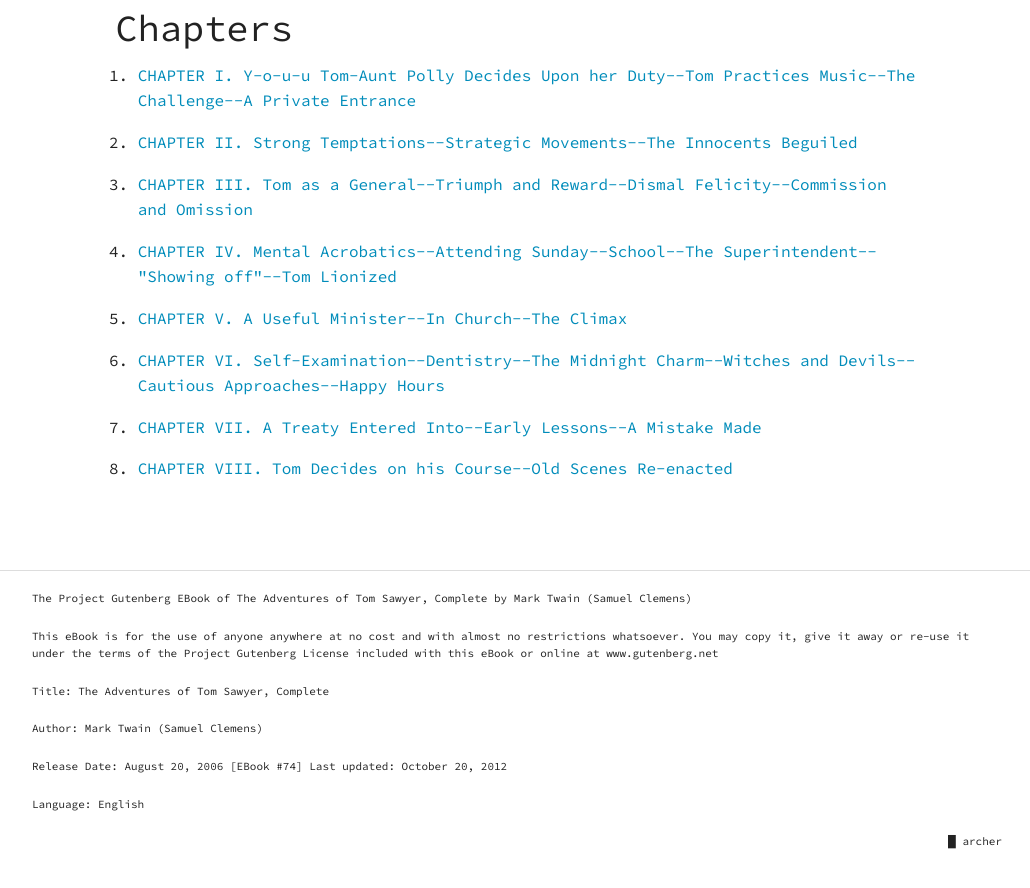
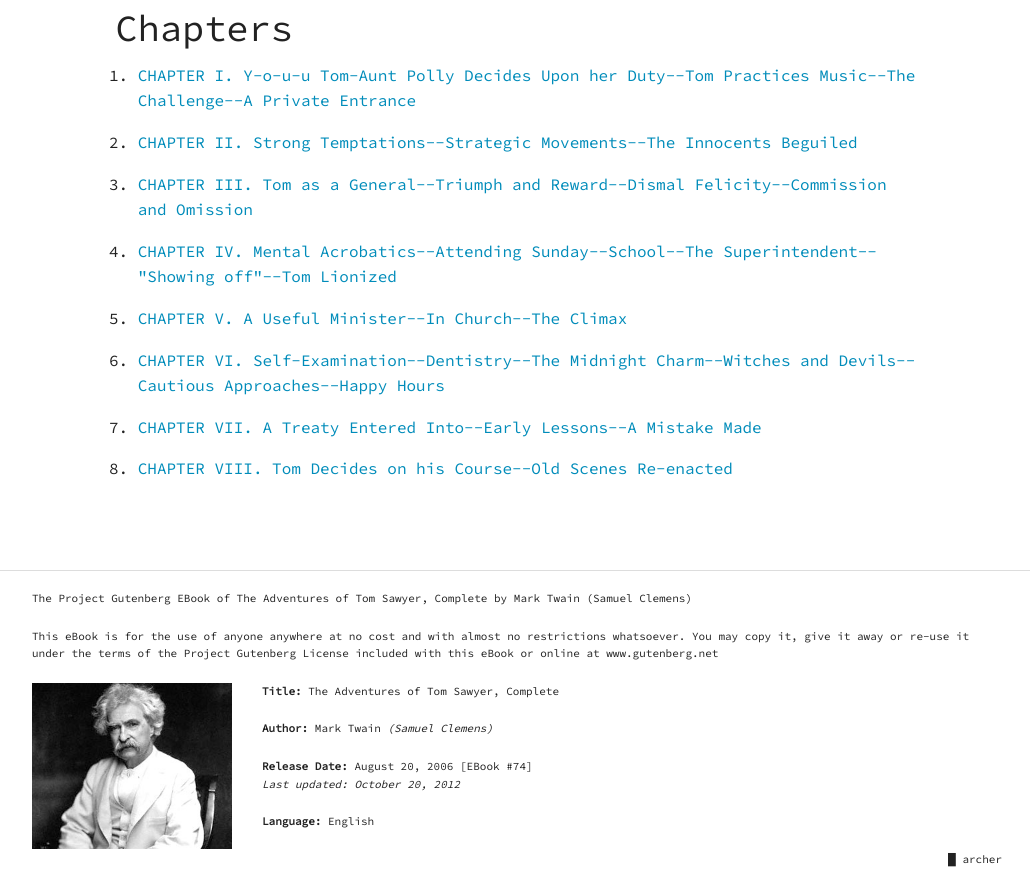
Before and after one commit to archercom/html-spacecamp, a plain HTML site: page chapter1/index.html in a window 1280 px wide. Shown: the part 8765-9653 px from the top of the page, without its empty margins (123-1153 px from the left). Drawn offline with Linux system fonts and the light colour scheme; files whose address does not match are found by name.

Commit message:
some tweaks to the markup

```diff
--- a/chapter1/index.html
+++ b/chapter1/index.html
@@ -171,13 +171,13 @@
             it under the terms of the Project Gutenberg License included with this
             eBook or online at www.gutenberg.net</p>
 
-            <p>Title: The Adventures of Tom Sawyer, Complete</p>
+            <img width="200" height="175" src="../images/mark-twain.jpg" alt="" class="left margin-right">
 
-            <p>Author: Mark Twain (Samuel Clemens)</p>
+            <p><strong>Title:</strong> The Adventures of Tom Sawyer, Complete</p>
+            <p><strong>Author:</strong> Mark Twain <em>(Samuel Clemens)</em></p>
+            <p><strong>Release Date:</strong> <span>August 20, 2006 [EBook #74]</span> <br> <em>Last updated: October 20, 2012</em></p>
+            <p><strong>Language:</strong> English</p>
 
-            <p>Release Date: August 20, 2006 [EBook #74] Last updated: October 20, 2012</p>
-
-            <p>Language: English</p>
             <p class="right">&block; archer</p>
           </div>
         </div>
```
Also changed, not shown: images/mark-twain.jpg (added).
